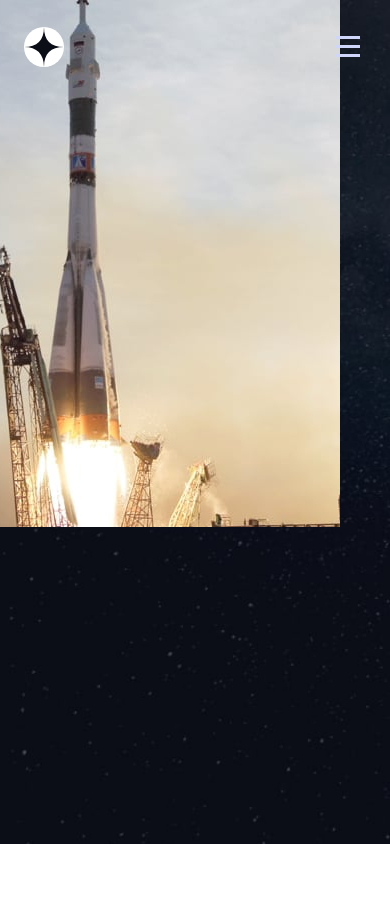
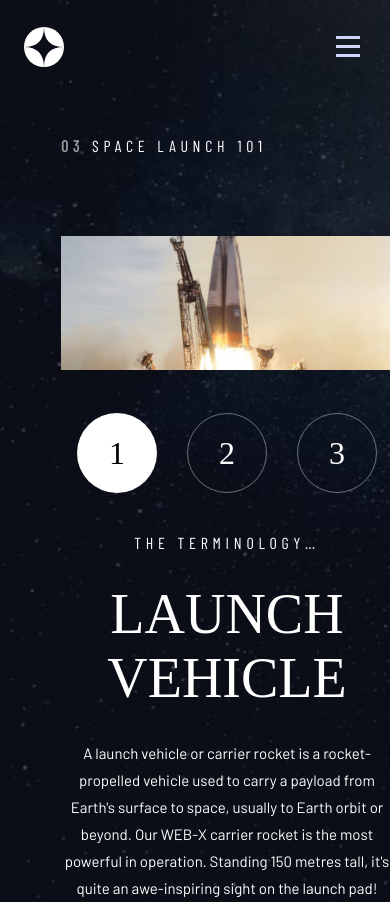
Before and after one commit to AlexW301/space-tourism, a Next.js app: page /technology in a window 390 px wide. Before the commit the page ends 844 px from the top, so only its background shows below. Built offline with nearby package versions, Linux system fonts and the light colour scheme; a web font is replaced by a local one.

Commit message:
update to technology page

```diff
--- /dev/null
+++ b/hooks/useWindowDimensions.js
@@ -0,0 +1,30 @@
+import { useState, useEffect } from 'react';
+
+export default function useWindowDimensions() {
+
+  const hasWindow = typeof window !== 'undefined';
+
+  function getWindowDimensions() {
+    const width = hasWindow ? window.innerWidth : null;
+    const height = hasWindow ? window.innerHeight : null;
+    return {
+      width,
+      height,
+    };
+  }
+
+  const [windowDimensions, setWindowDimensions] = useState(getWindowDimensions());
+
+  useEffect(() => {
+    if (hasWindow) {
+      function handleResize() {
+        setWindowDimensions(getWindowDimensions());
+      }
+
+      window.addEventListener('resize', handleResize);
+      return () => window.removeEventListener('resize', handleResize);
+    }
+  }, [hasWindow]);
+
+  return windowDimensions;
+}
--- a/pages/technology.js
+++ b/pages/technology.js
@@ -1,28 +1,29 @@
 /* eslint-disable @next/next/no-img-element */
 import styles from "../styles/Technology.module.scss";
-import { useState, useRef } from "react";
+import { useState, useRef, useEffect } from "react";
+import useWindowDimensions from "../hooks/useWindowDimensions";
 import { gsap } from "gsap";
 
 const Technology = () => {
+  const { height, width } = useWindowDimensions();
   const [tab, setTab] = useState(0);
   const content = useRef(null);
   const picture = useRef(null);
-
   const technologyData = [
     {
       name: "Launch Vehicle",
       desc: "A launch vehicle or carrier rocket is a rocket-propelled vehicle used to carry a payload from Earth's surface to space, usually to Earth orbit or beyond. Our WEB-X carrier rocket is the most powerful in operation. Standing 150 metres tall, it's quite an awe-inspiring sight on the launch pad!",
-      image: "/assets/technology/image-launch-vehicle-portrait.jpg",
+      image: width > 1233 ? "/assets/technology/image-launch-vehicle-portrait.jpg" : "/assets/technology/image-launch-vehicle-landscape.jpg",
     },
     {
       name: "Spaceport",
       desc: "A spaceport or cosmodrome is a site for launching (or receiving) spacecraft, by analogy to the seaport for ships or airport for aircraft. Based in the famous Cape Canaveral, our spaceport is ideally situated to take advantage of the Earth’s rotation for launch.",
-      image: "/assets/technology/image-spaceport-portrait.jpg",
+      image: width > 1233 ? "/assets/technology/image-spaceport-portrait.jpg" : "/assets/technology/image-spaceport-landscape.jpg",
     },
     {
       name: "Space Capsule",
       desc: "A space capsule is an often-crewed spacecraft that uses a blunt-body reentry capsule to reenter the Earth's atmosphere without wings. Our capsule is where you'll spend your time during the flight. It includes a space gym, cinema, and plenty of other activities to keep you entertained.",
-      image: "/assets/technology/image-space-capsule-portrait.jpg",
+      image: width > 1233 ? "/assets/technology/image-space-capsule-portrait.jpg" : "/assets/technology/image-space-capsule-landscape.jpg",
     }
   ];
 
--- a/styles/Technology.module.scss
+++ b/styles/Technology.module.scss
@@ -10,7 +10,7 @@
     background-size: cover;
     display: grid;
     align-items: center;
-    justify-content: flex-end;
+    justify-content: center;
 
     @media screen and (max-width: 1233px) {
       background: url(/assets/destination/background-destination-tablet.jpg);
@@ -34,12 +34,15 @@
 .mainGrid {
     opacity: 1;
     transition: all 1 ease-in-out;
-    width: 1110px;
+    width: 100%;
     margin: 0 auto;
     display: grid;
     row-gap: 40px;
+    margin-top: 236px;
+    margin-left: 2rem;
     column-gap: 100px;
     position: relative;
+    align-items: center;
     grid-template-areas:
       "tabs content picture";
 
@@ -90,18 +93,35 @@
             margin: 30px 0;
           }
 
-          .description {
-
+          p {
+            max-width: 500px;
           }
     }
 
     .pictureContainer {
         grid-area: picture;
+        max-width: 500px;
+
+        img {
+          width: 100%;
+        }
     }
 
     @media screen and (max-width: 1233px) {
       width: 100%;
+      grid-template-areas:
+      "picture"
+      "tabs"
+      "content";
+      justify-content: center;
+      align-items: center;
+      text-align: center;
 
+      .tabs {
+        flex-direction: row;
+        align-items: center;
+        justify-content: center;
+      }
     }
 
     @media screen and (max-width: 655px) {
```
